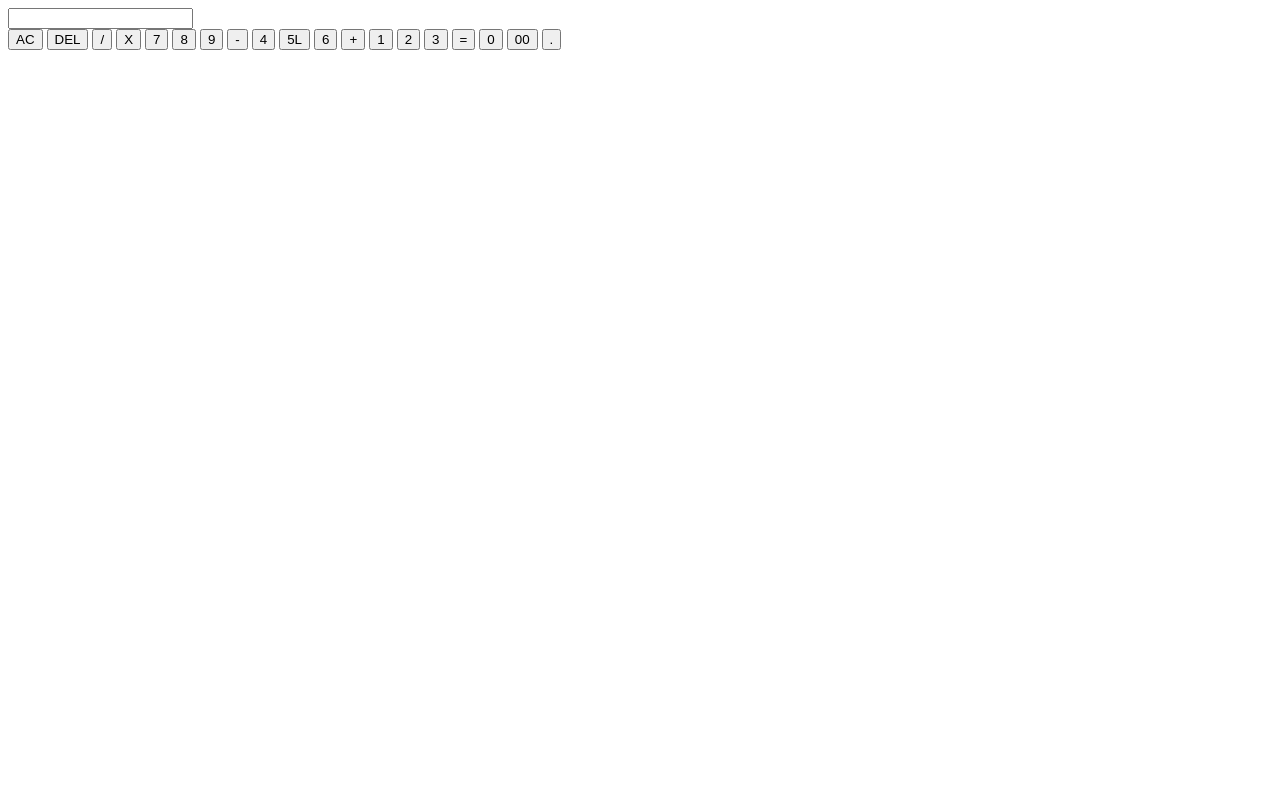
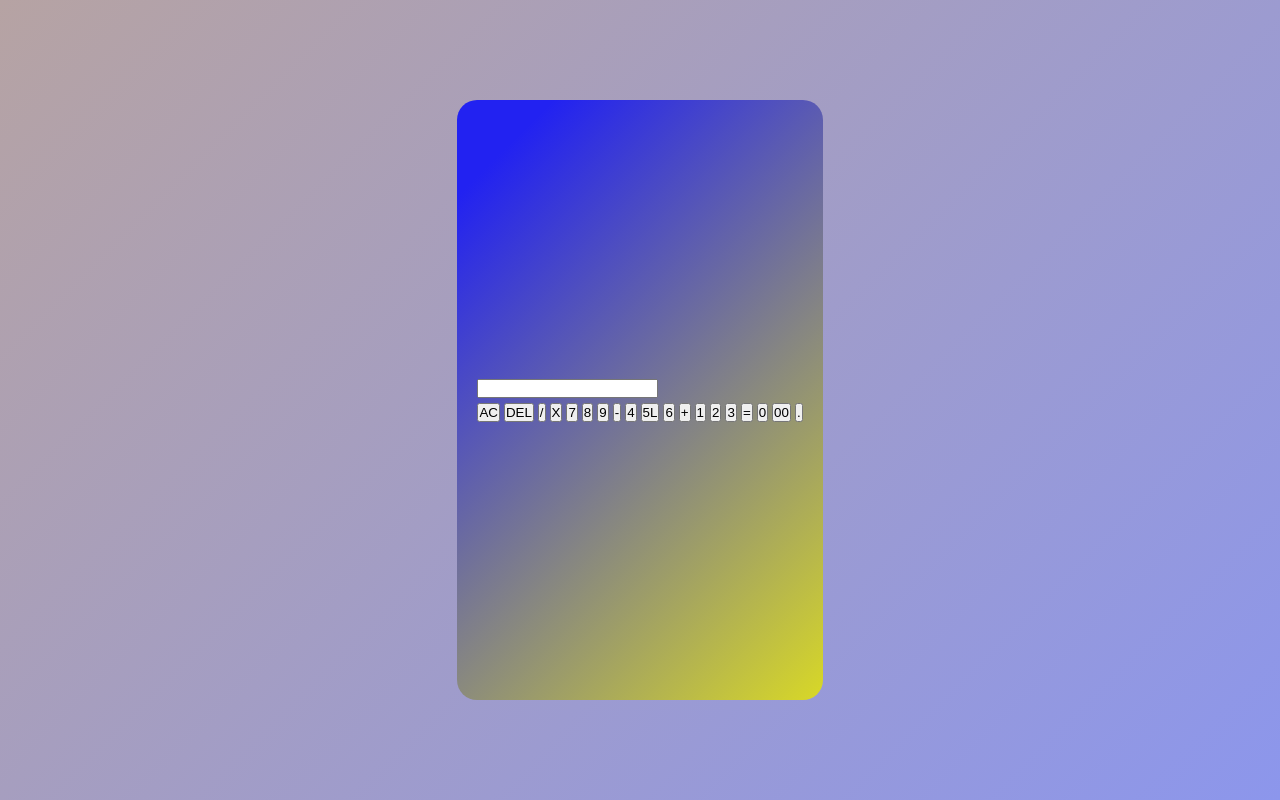
Before and after one commit to adjeisilas/calculator, a plain HTML site: page index.html in a window 1280 px wide. Drawn offline with Linux system fonts and the light colour scheme.

Commit message:
Added thee css style for the content and the container class

```diff
--- a/index.html
+++ b/index.html
@@ -8,6 +8,7 @@
   </head>
   <body>
     <div class="container">
+      <div class="content">
         <div class="dispaly">
           <input type="text" name="display" id="display" />
         </div>
@@ -37,5 +38,6 @@
           <button class="btn" value="">.</button>
         </div>
       </div>
+    </div>
   </body>
 </html>
--- a/styles.css
+++ b/styles.css
@@ -0,0 +1,37 @@
+* {
+  padding: 0;
+  margin: 0;
+  box-sizing: border-box;
+}
+.container {
+  width: 100%;
+  height: 100vh;
+  background: linear-gradient(
+    135deg,
+    rgb(182, 163, 163) 0%,
+    rgb(140, 150, 236) 100%
+  );
+  display: flex;
+  flex-direction: column;
+  gap: 20px;
+  align-items: center;
+  justify-content: center;
+}
+.content {
+  min-height: 600px;
+  display: flex;
+  flex-direction: column;
+  gap: 5px;
+  justify-content: center;
+  padding: 20px;
+  margin: 20px;
+  font-family: "Times New Roman", Times, serif;
+  background: linear-gradient(
+    135deg,
+    rgb(34, 34, 241) 10%,
+    rgb(216, 216, 39) 100%
+  );
+  border: none;
+  border-radius: 20px;
+  overflow: hidden;
+}
```
Lines whose indentation alone changed are shown as unchanged.
